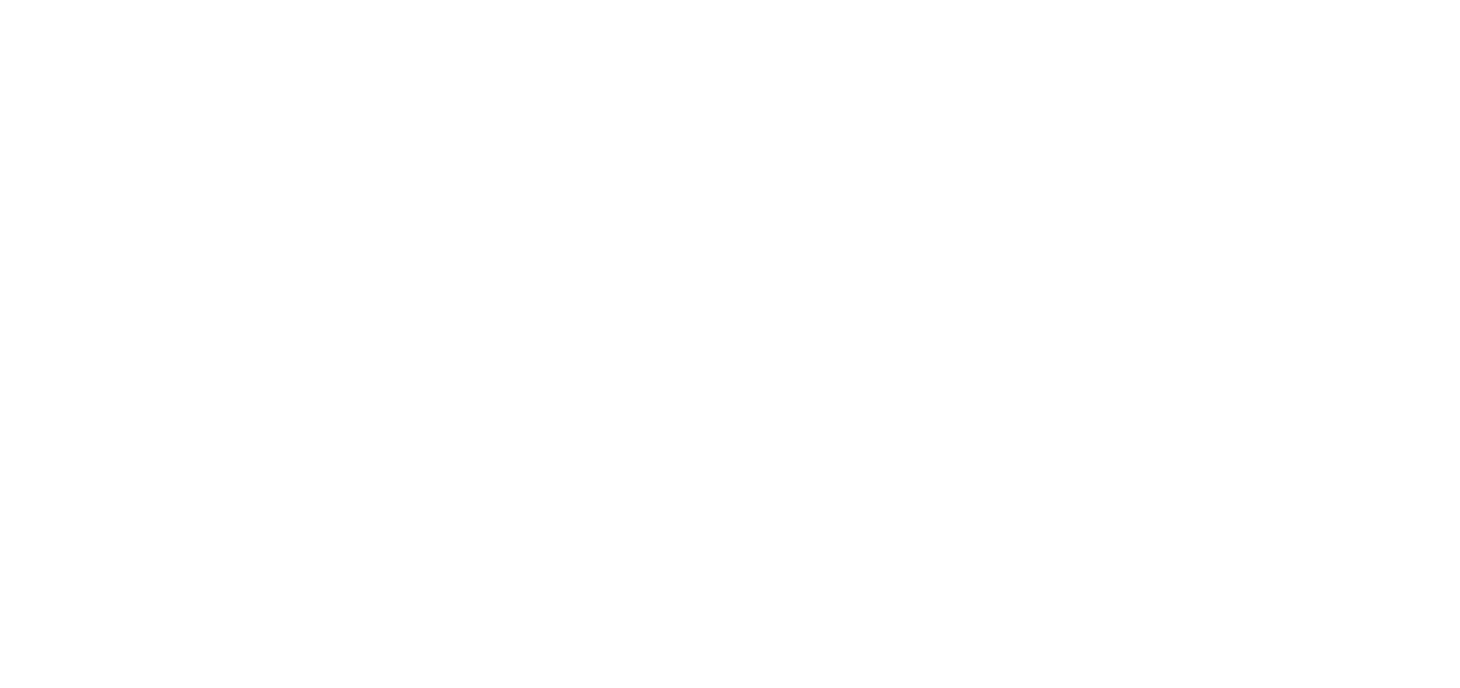
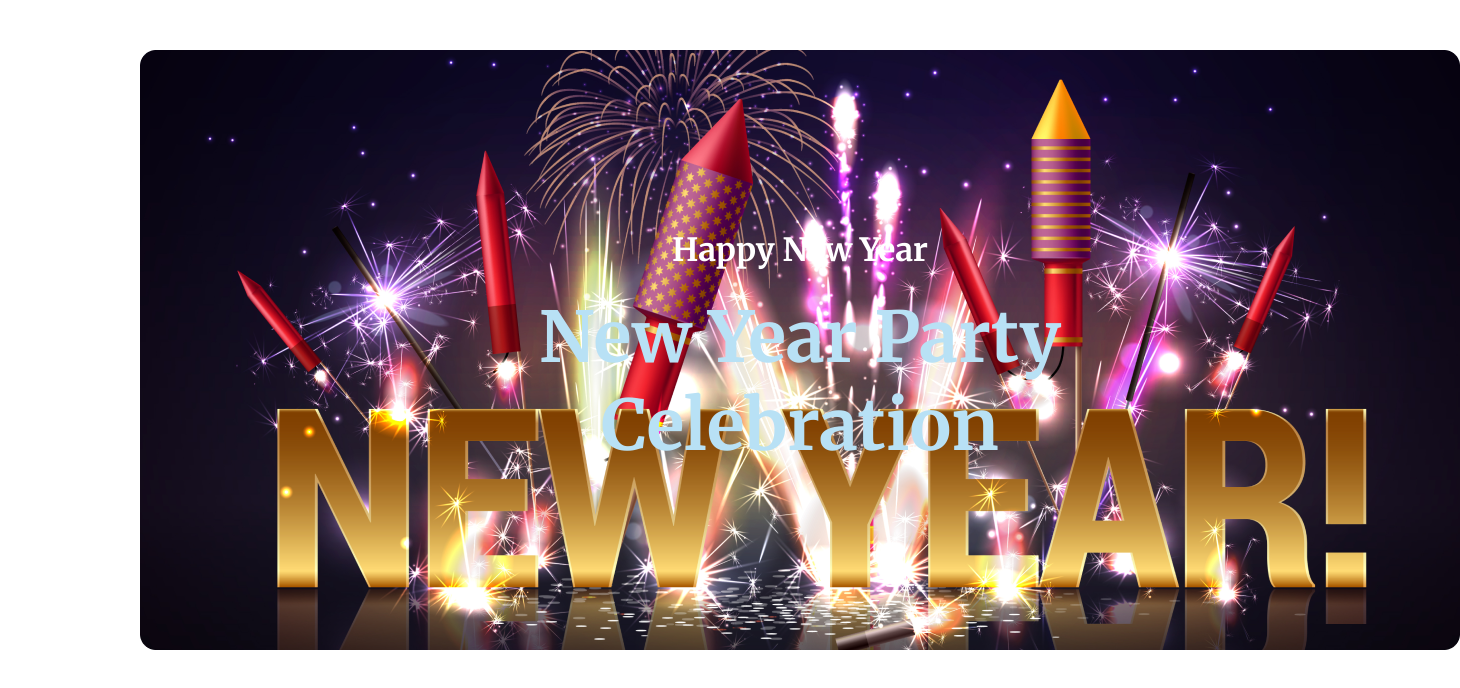
Before and after one commit to MdAlamin50/projects-New-Year, a plain HTML site: page index.html in a window 1280 px wide. Shown: the whole page, 1460 px wide, since content can reach past the window. Drawn offline with Linux system fonts and the light colour scheme.

Commit message:
added the baner

```diff
--- a/index.html
+++ b/index.html
@@ -3,9 +3,35 @@
 <head>
     <meta charset="UTF-8">
     <meta name="viewport" content="width=device-width, initial-scale=1.0">
+
+    <link rel="preconnect" href="https://fonts.googleapis.com">
+    <link rel="preconnect" href="https://fonts.gstatic.com" crossorigin>
+    <link href="https://fonts.googleapis.com/css2?family=Merriweather:ital@1&display=swap" rel="stylesheet">
+    <link rel="preconnect" href="https://fonts.googleapis.com">
+    <link rel="preconnect" href="https://fonts.gstatic.com" crossorigin>
+    <link href="https://fonts.googleapis.com/css2?family=Merriweather:wght@700&display=swap" rel="stylesheet">
+
     <title>Projects New Year</title>
+    <link rel="stylesheet" href="style/index.css">
 </head>
 <body>
+    <header>
+            <div class="baner">
+                <h3 class="baner-title">Happy New Year</h3>
+              <div class="baner-contend">
+                <h1 class="baner-style">New Year Party Celebration</h1>
+              </div>
 
+            </div>
+    </header>
+
+
+    <main>
+
+    </main>
+    <footer>
+
+
+    </footer>
 </body>
 </html>
--- /dev/null
+++ b/style/index.css
@@ -0,0 +1,30 @@
+*{
+    margin: 0px;
+    padding: 0px;
+}
+/* the baner style */
+.baner{
+    background-image: url('../resources/Banner\ Image.png');
+    height: 600px;
+    width: 1320px;
+    margin: 50px 140px;
+}
+.baner-title{
+    color: #FFF;
+    text-align: center;
+    padding-top: 180px;
+    font-size: 32px;
+    font-weight: 400px;
+    font-family: 'Merriweather', serif;
+
+}
+.baner-contend{
+    padding: 23px 344px 177px 344px;
+}
+.baner-style{
+    color: #b8e1f5;
+    text-align: center;
+    font-size: 70px;
+    font-family: 'Merriweather', serif;
+
+}
```
